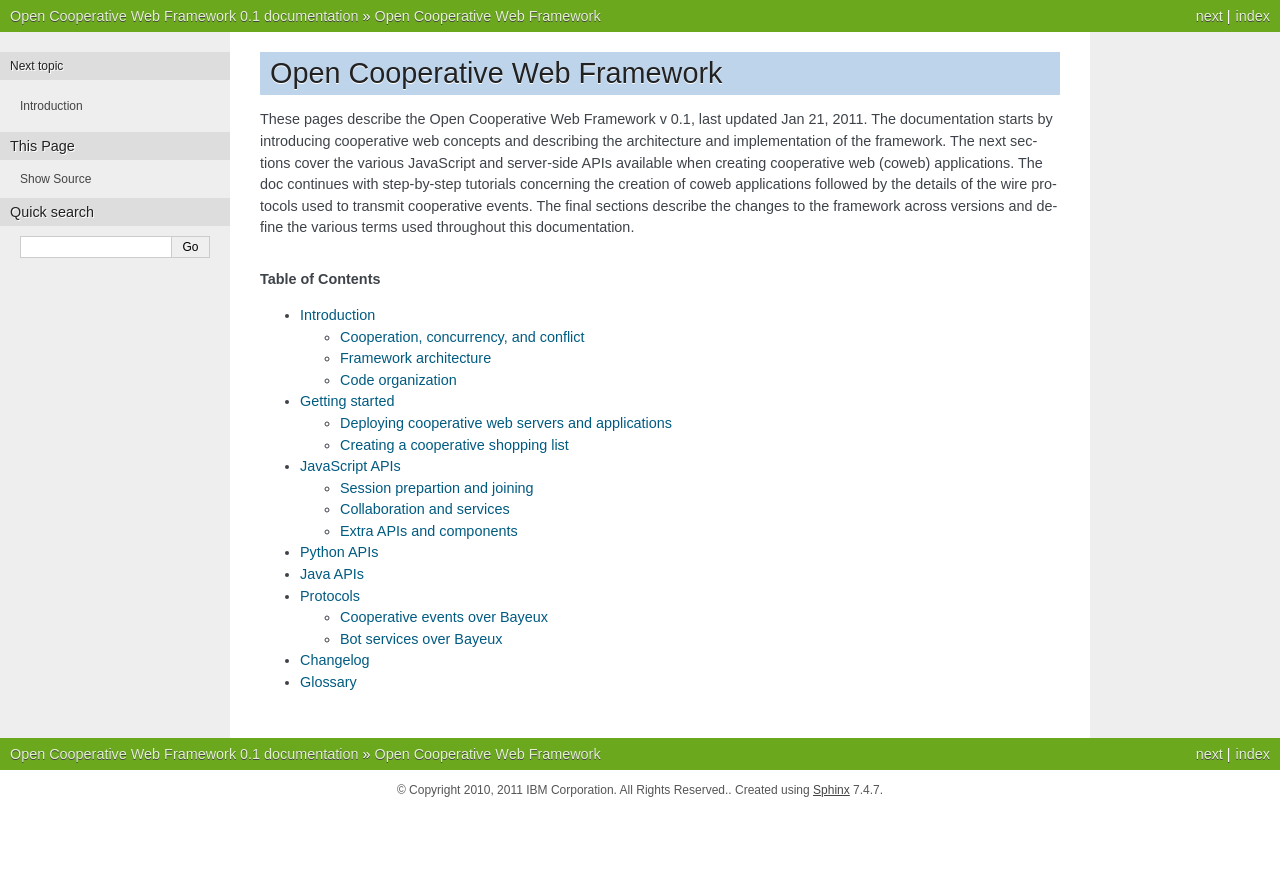
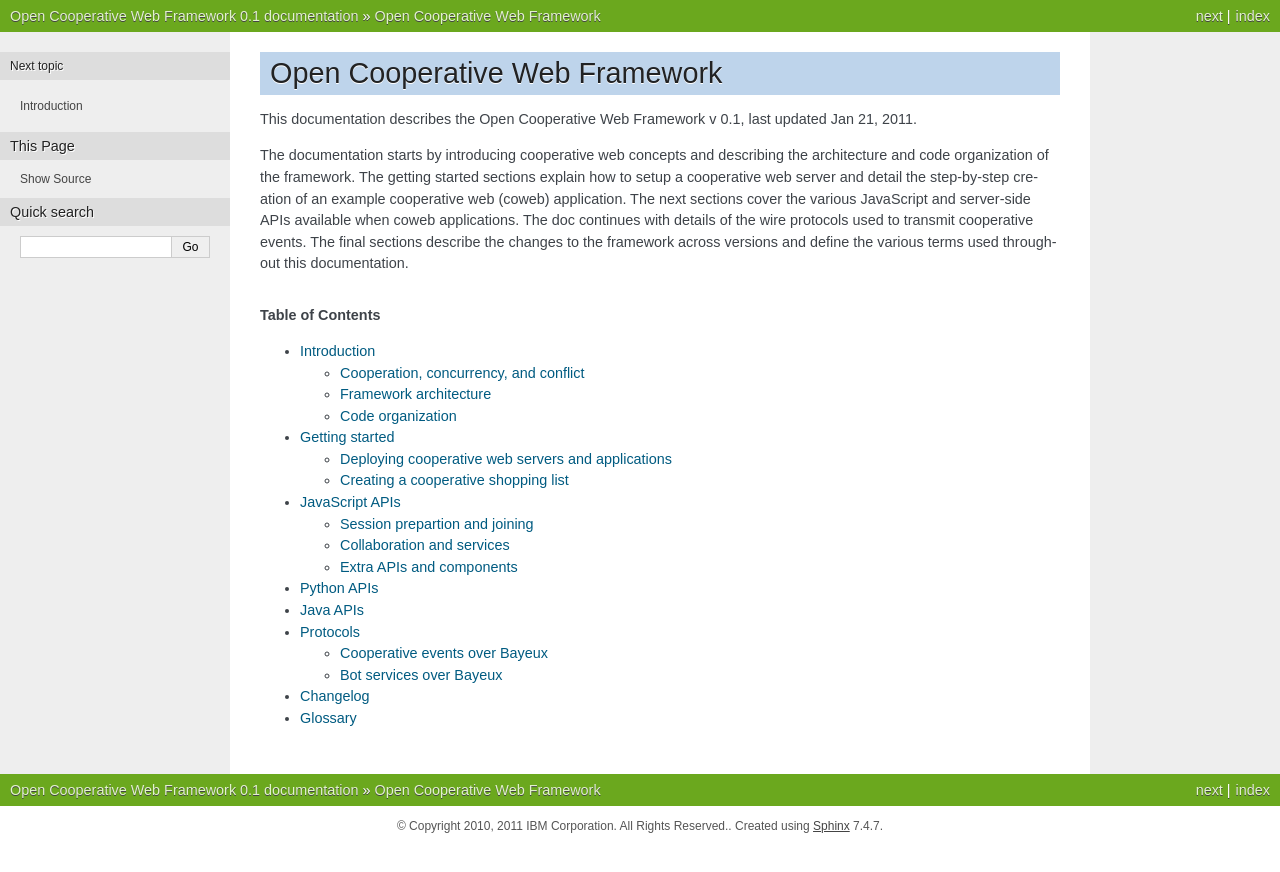
Before and after one commit to opencoweb/coweb, a Sphinx documentation site: the page built from docs/index.rst, in a window 1280 px wide. Shown: the top 872 px of the page. Built offline with Sphinx 7.4.7, drawn with Linux system fonts in a browser that asks for light colours.

Commit message:
Cleanup doc intro page description

```diff
--- a/docs/index.rst
+++ b/docs/index.rst
@@ -4,13 +4,15 @@
 Open Cooperative Web Framework
 ==============================
 
-These pages describe the |coweb api| v |release|, last updated |today|. The documentation starts by introducing cooperative web concepts and describing the architecture and implementation of the framework. The next sections cover the various JavaScript and server-side APIs available when creating cooperative web (coweb) applications. The doc continues with step-by-step tutorials concerning the creation of coweb applications followed by the details of the wire protocols used to transmit cooperative events. The final sections describe the changes to the framework across versions and define the various terms used throughout this documentation.
+This documentation describes the |coweb api| v |release|, last updated |today|.
+
+The documentation starts by introducing cooperative web concepts and describing the architecture and code organization of the framework. The getting started sections explain how to setup a cooperative web server and detail the step-by-step creation of an example cooperative web (coweb) application. The next sections cover the various JavaScript and server-side APIs available when coweb applications. The doc continues with details of the wire protocols used to transmit cooperative events. The final sections describe the changes to the framework across versions and define the various terms used throughout this documentation.
 
 .. rubric:: Table of Contents
 
 .. toctree::
    :titlesonly:
-   :maxdepth: 2
+   :maxdepth: 3
 
    intro/intro
    tutorial/tutorial
```
